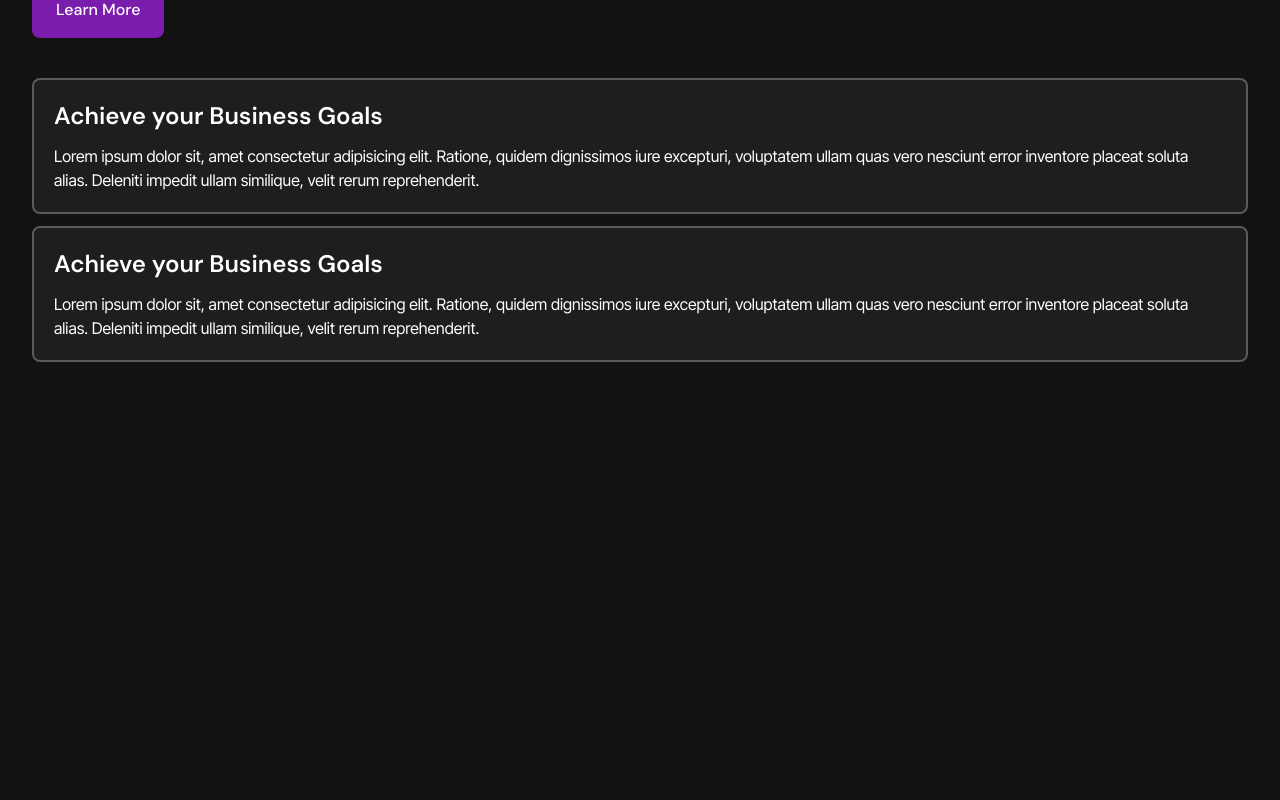
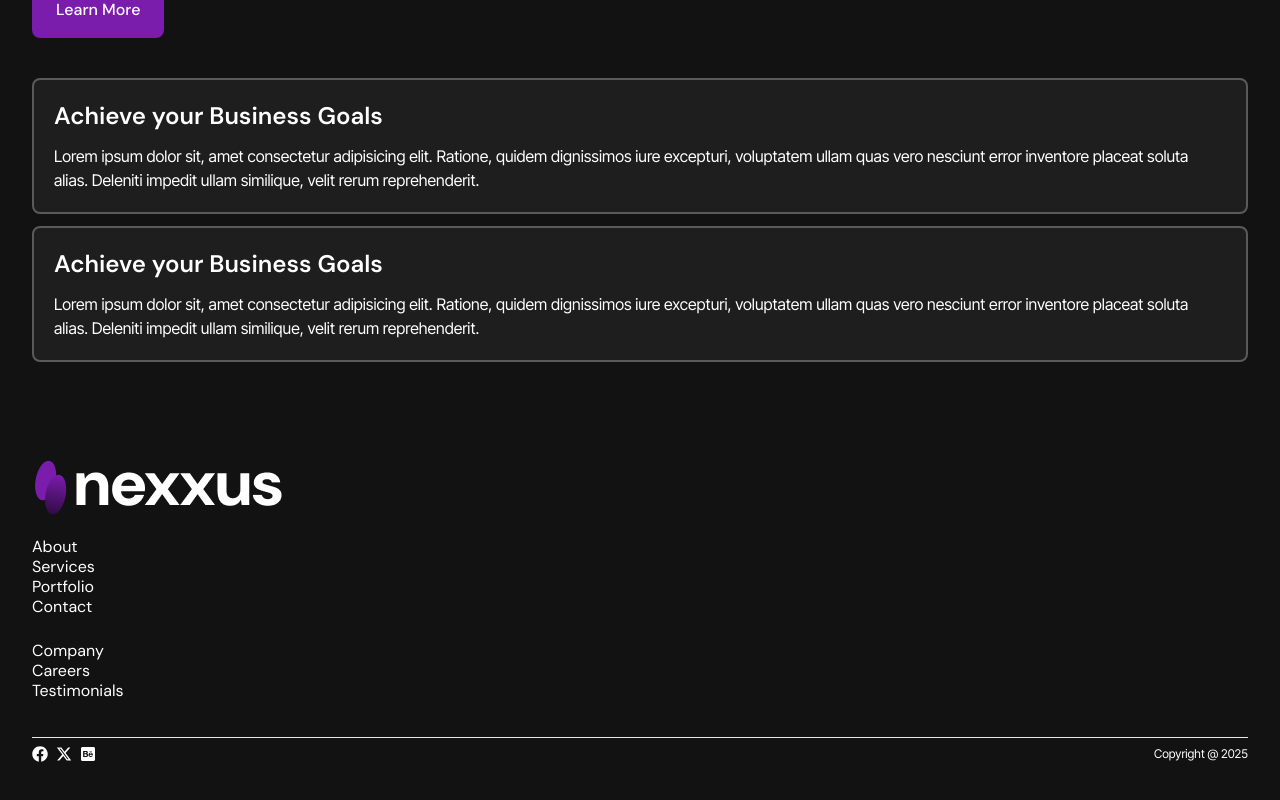
Before and after one commit to Sariah-dotcom/nexxus, a React (Vite) app: page / in a window 1280 px wide. Shown: the part 1156-1956 px from the top of the page. Before the commit the page ends 1550 px from the top, so only its background shows below. Built offline with nearby package versions, Linux system fonts and the light colour scheme.

Commit message:
add footer

```diff
--- a/src/App.jsx
+++ b/src/App.jsx
@@ -1,7 +1,10 @@
 import React from 'react'
 import Hero from './components/Hero'
 import Header from './components/Header'
-import About from './About'
+import About from './components/About'
+import Footer from './components/Footer'
+
+
 
 
 export default function App() {
@@ -10,6 +13,7 @@ export default function App() {
       <Header />
       <Hero />
       <About />
+      <Footer />
     </div>
   )
 }
--- /dev/null
+++ b/src/components/Footer.jsx
@@ -0,0 +1,38 @@
+import React from 'react'
+import { FaFacebook } from "react-icons/fa";
+import { FaXTwitter } from "react-icons/fa6";
+import { FaYoutube } from "react-icons/fa";
+import { FaBehanceSquare } from "react-icons/fa";
+
+export default function Footer() {
+  return (
+    <footer className=''>
+        <img src="/nexxus-logo-lg.png" alt="Nexxus logo" />
+
+        <ul className='text-white py-3 leading-tight'>
+            <li><a href="#">About</a></li>
+            <li><a href="#">Services</a></li>
+            <li><a href="#">Portfolio</a></li>
+            <li><a href="#">Contact</a></li>
+        </ul>
+
+        <ul className='text-white py-3 leading-tight'>
+            <li><a href="#">Company</a></li>
+            <li><a href="#">Careers</a></li>
+            <li><a href="#">Testimonials</a></li>
+        </ul>
+
+        <div className='mt-3 py-3'>
+            <hr />
+            <div className='flex py-2 justify-between items-center'>
+                <div className='flex  gap-2 text-white'>
+                    <FaFacebook />
+                    <FaXTwitter />
+                    <FaBehanceSquare />
+                </div>
+                <p className='text-xs'>Copyright @ 2025</p>
+            </div>
+        </div>
+    </footer>
+  )
+}
```
Also changed, not shown: src/components/About.jsx (renamed from src/About.jsx).
